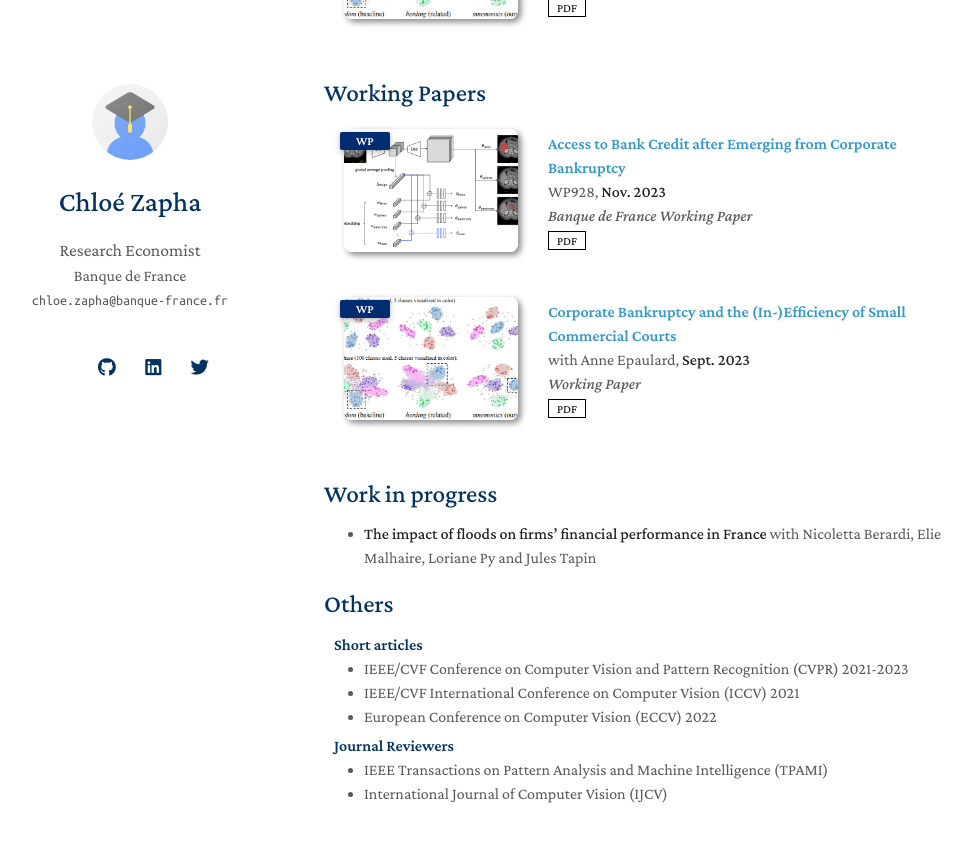
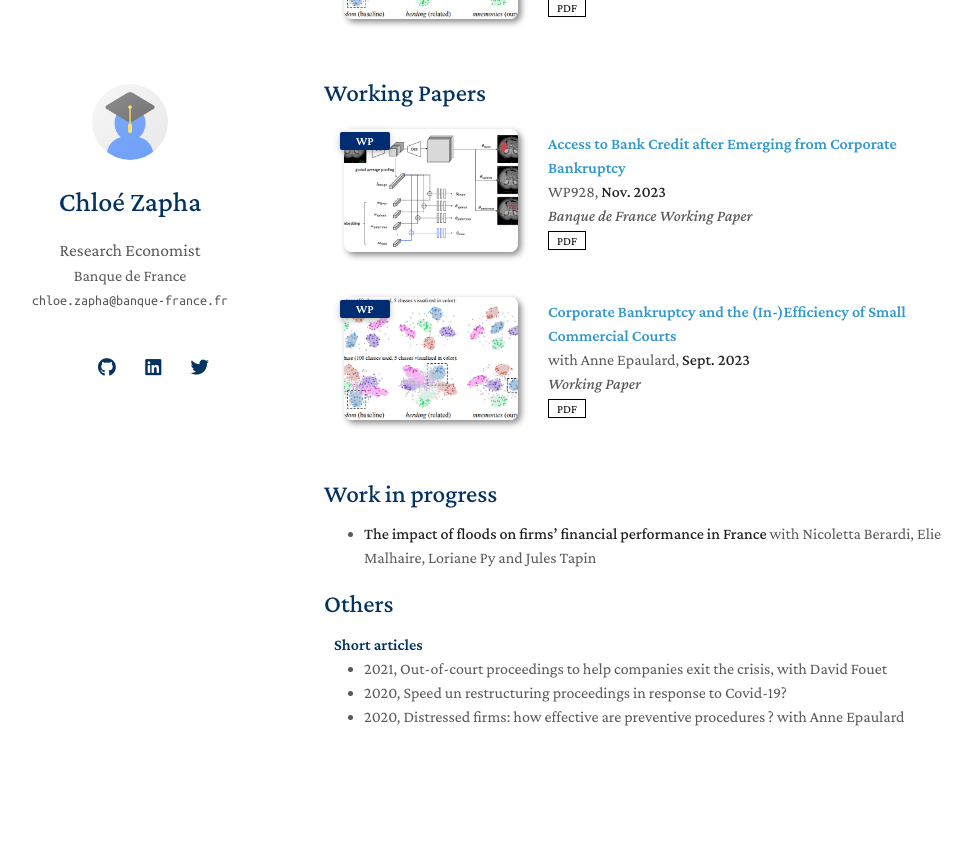
Before and after one commit to czapha/monsite, a Jekyll site: the page built from index.md, in a window 1280 px wide and 900 px high, scrolled down 585 px. Shown: the top 842 px of the window, without its empty margins (146-1118 px from the left). Built offline with Jekyll 4.4.1, drawn with Linux system fonts in a browser that asks for light colours; nearby versions of some CDN libraries; a style sheet for code colours, icons or effects is not loaded; our own code applies the rules of GitHub Pages for plain Markdown files; after the commit the page ends 1393 px from its top, so only the background shows below that.

Commit message:
Update services.md

```diff
--- a/_includes/services.md
+++ b/_includes/services.md
@@ -3,14 +3,7 @@
 <h4 style="margin:0 10px 0;">Short articles</h4>
 
 <ul style="margin:0 0 5px;">
-  <li><a href="http://cvpr2023.thecvf.com/"><autocolor>IEEE/CVF Conference on Computer Vision and Pattern Recognition (CVPR) 2021-2023</autocolor></a></li>
-  <li><a href="http://iccv2021.thecvf.com/"><autocolor>IEEE/CVF International Conference on Computer Vision (ICCV) 2021</autocolor></a></li>
-  <li><a href="https://eccv2022.ecva.net/"><autocolor>European Conference on Computer Vision (ECCV) 2022</autocolor></a></li>
+  <li><a href="[http://cvpr2023.thecvf.com/](https://www.banque-france.fr/en/publications-and-statistics/publications/out-court-proceedings-help-companies-exit-crisis)"><autocolor>2021, Out-of-court proceedings to help companies exit the crisis, with David Fouet</autocolor></a></li>
+  <li><a href="https://www.banque-france.fr/en/publications-and-statistics/publications/speed-restructuring-proceedings-response-covid-19"><autocolor>2020, Speed un restructuring proceedings in response to Covid-19?</autocolor></a></li>
+  <li><a href="https://www.strategie.gouv.fr/english-articles/distressed-firms-how-effective-are-preventive-procedures#:~:text=The%20numbers%20speak%20for%20themselves,explanations%20for%20this%2035%25%20difference."><autocolor>2020, Distressed firms: how effective are preventive procedures ? with Anne Epaulard</autocolor></a></li>
 </ul>
-
-<h4 style="margin:0 10px 0;">Journal Reviewers</h4>
-
-<ul style="margin:0 0 20px;">
-  <li><a href="https://www.computer.org/csdl/journal/tp"><autocolor>IEEE Transactions on Pattern Analysis and Machine Intelligence (TPAMI)</autocolor></a></li>
-  <li><a href="https://www.springer.com/journal/11263"><autocolor>International Journal of Computer Vision (IJCV)</autocolor></a></li>
-</ul>
```
